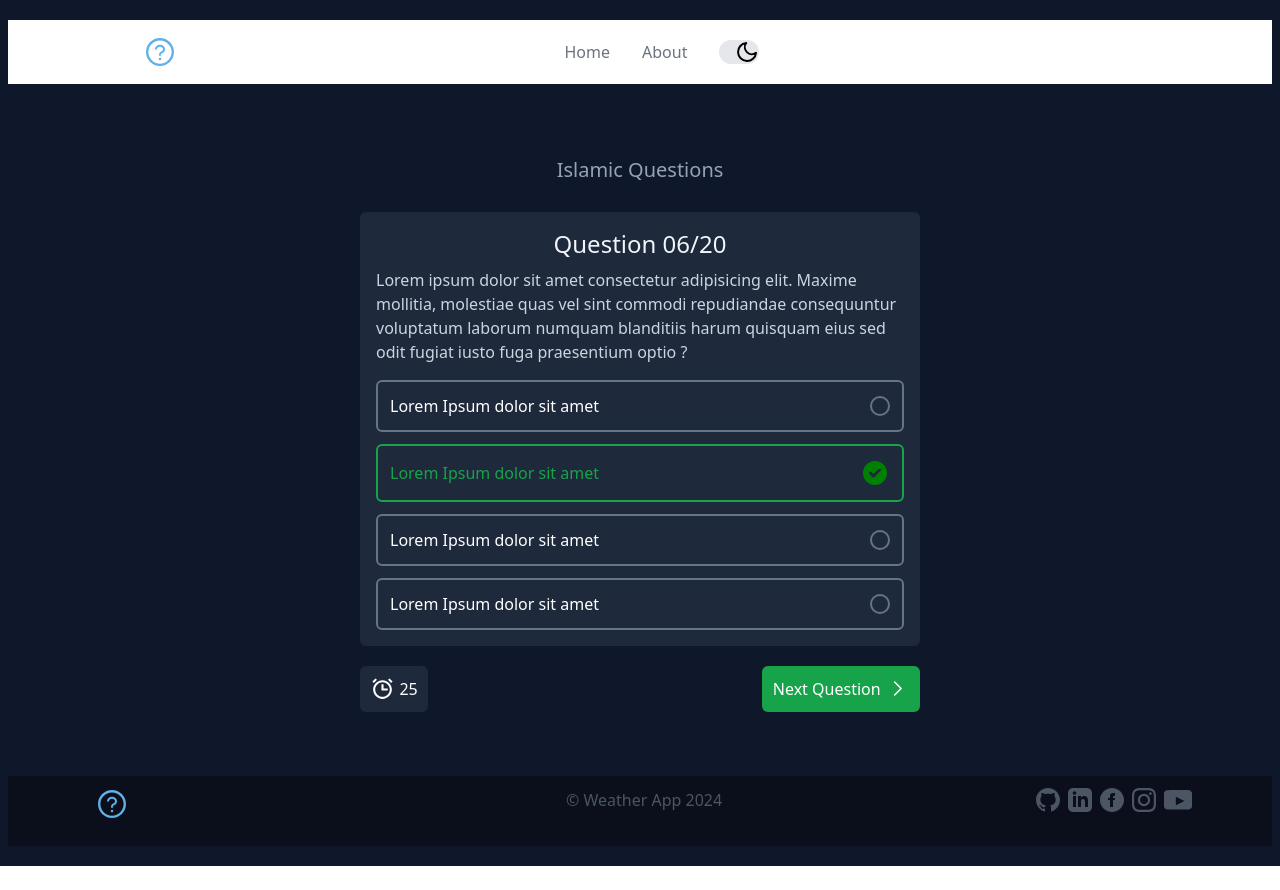
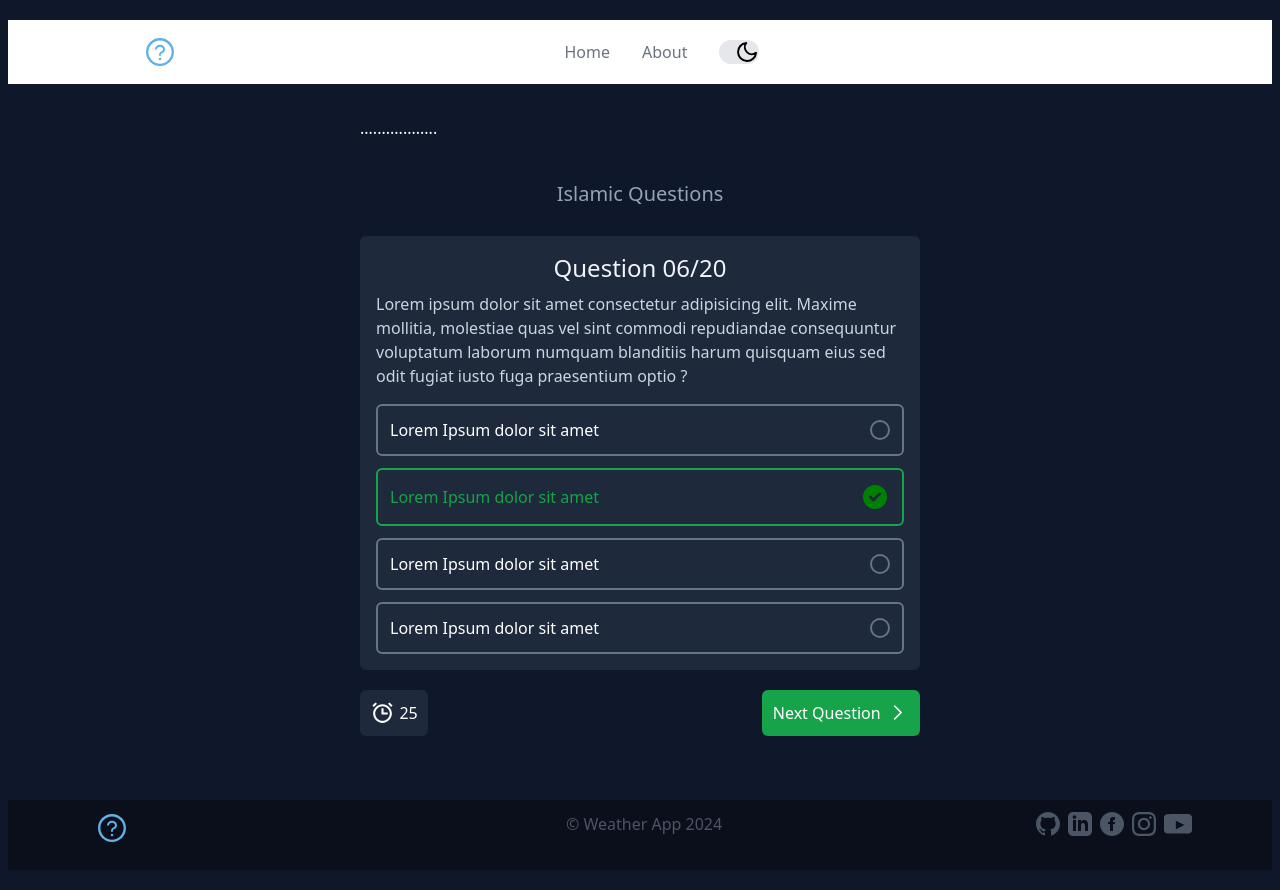
Before and after one commit to Ali-Umed/react-quiz-app, a React (Vite) app: page / in a window 1280 px wide. Before the commit the page ends 866 px from the top, so only its background shows below. Built offline with nearby package versions, Linux system fonts and the light colour scheme.

Commit message:
add stracture for use reducer

```diff
--- a/src/components/App.jsx
+++ b/src/components/App.jsx
@@ -1,13 +1,31 @@
-import React, { useState } from "react";
+import React, { useReducer, useState } from "react";
 import Coins from "./Coins";
 import Footer from "./Footer";
 import NavBar from "./NavBar";
 import Questions from "./Questions";
 import SpinWeel from "./SpinWheel";
+import Loader from "./Loader";
+
+const initState = {
+  questions: [],
+  point: 0,
+  status: "loading",
+};
+
+function reducer(state, action) {
+  switch (action.type) {
+    case "dataRecevied":
+      return { ...state, questions: action.payload };
+  }
+}
 
 function App() {
+  const [{ questions, points, status }, dispatch] = useReducer(
+    reducer,
+    initState
+  );
+
   const [isDayMode, setIsDayMode] = useState(true);
-
   const toggleDayMode = () => {
     setIsDayMode(!isDayMode);
   };
@@ -20,7 +38,7 @@ function App() {
         </div>
         <div className="col-span-3 place-self-center">
           {/* <SpinWeel /> */}
-
+          {status == "loading" && <Loader />}
           <Questions />
         </div>
         <Footer />
--- /dev/null
+++ b/src/components/Loader.tsx
@@ -0,0 +1,9 @@
+import React from "react";
+
+export default function Loader() {
+  return (
+    <div>
+      <h1>..................</h1>
+    </div>
+  );
+}
```
